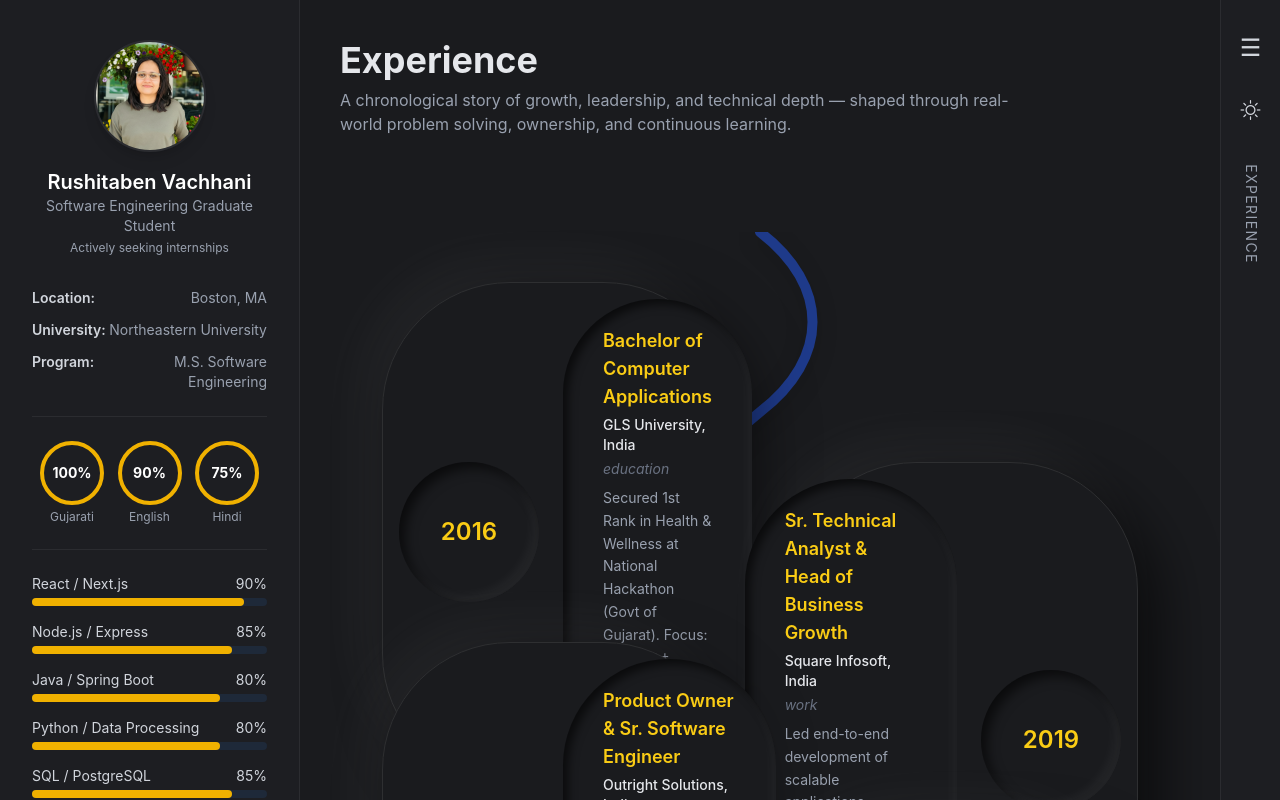
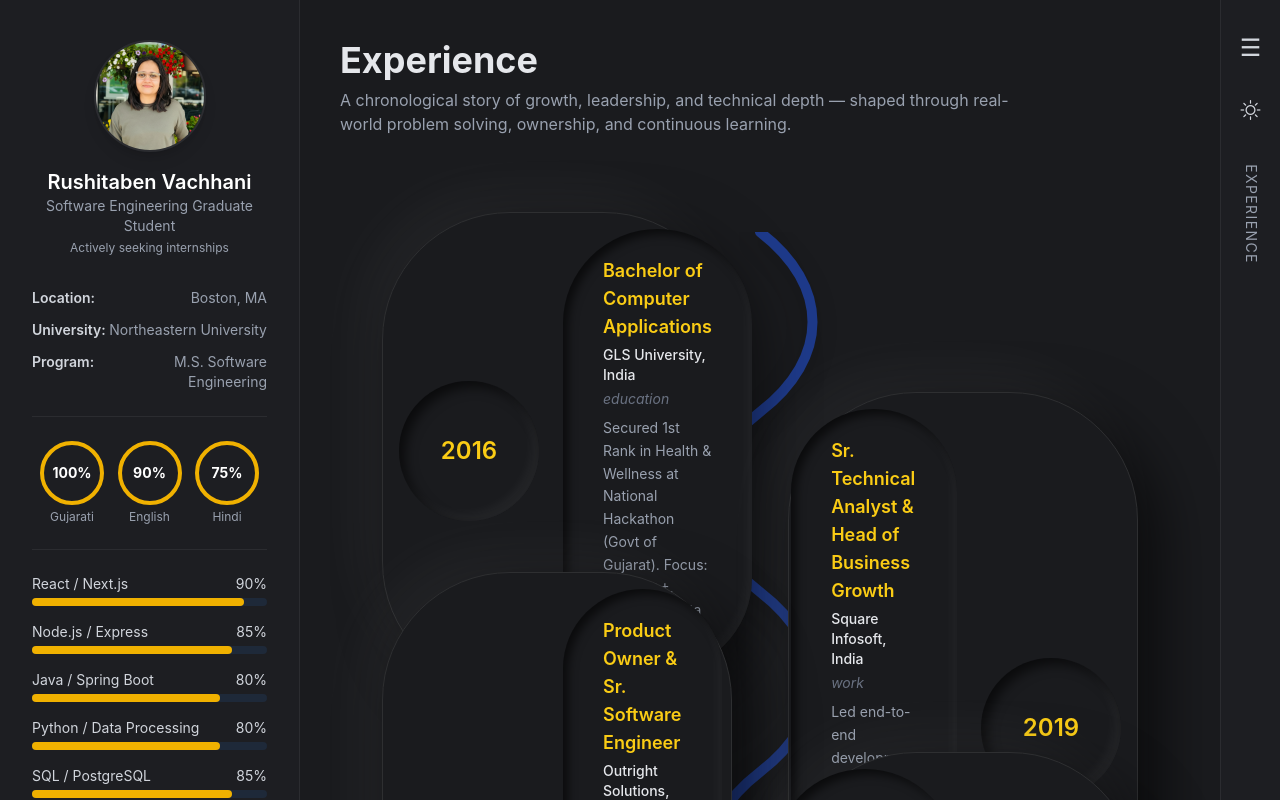
Before and after one commit to rushita-vachhani/resume, a Next.js app in the folder portfolio/: page /experience in a window 1280 px wide. Built offline with nearby package versions, Linux system fonts and the light colour scheme.

Commit message:
Update ExperienceTimeline positioning and refine experience descriptions for clarity and consistency

```diff
--- a/portfolio/src/app/components/experience/ExperienceTimeline.tsx
+++ b/portfolio/src/app/components/experience/ExperienceTimeline.tsx
@@ -161,7 +161,7 @@ export default function ExperienceTimeline() {
             key={`${item.year}-${index}`}
             className="absolute w-1/2"
             style={{
-              top: `${index * ROW_HEIGHT + 50}px`,
+              top: `${index * ROW_HEIGHT - 20}px`,
               left: side === "left" ? "5%" : "45%",
               paddingRight: side === "left" ? "70px" : undefined,
               paddingLeft: side === "right" ? "70px" : undefined,
--- a/portfolio/src/data/experience.ts
+++ b/portfolio/src/data/experience.ts
@@ -15,7 +15,7 @@ export const experienceData: ExperienceItem[] = [
     title: "Bachelor of Computer Applications",
     company: "GLS University, India",
     context: "Gold Medalist | Hackathon Winner",
-    description: "Secured 1st Rank in Health & Wellness at National Hackathon (Govt of Gujarat). Focus: OOP, C++, Java, and Data Structures[cite: 2, 4, 5, 25].",
+    description: "Secured 1st Rank in Health & Wellness at National Hackathon (Govt of Gujarat). Focus: OOP, C++, Java, and Data Structures",
     type: "education"
   },
   {
@@ -23,7 +23,7 @@ export const experienceData: ExperienceItem[] = [
     title: "Sr. Technical Analyst & Head of Business Growth",
     company: "Square Infosoft, India",
     context: "Enterprise Web & Mobile Platforms",
-    description: "Led end-to-end development of scalable applications. [cite_start]Managed CI/CD pipelines, UI/UX consistency, and RESTful API design using Java and SwiftUI[cite: 26, 27, 28].",
+    description: "Led end-to-end development of scalable applications. Managed CI/CD pipelines, UI/UX consistency, and RESTful API design using Java & SwiftUI.",
     type: "work"
   },
   {
@@ -31,7 +31,7 @@ export const experienceData: ExperienceItem[] = [
     title: "Product Owner & Sr. Software Engineer",
     company: "Outright Solutions, India",
     context: "(JOTS360) HIPAA-compliant Healthcare App",
-    description: "Owned product roadmap. [cite_start]Designed scalable backend architecture and real-time data pipelines using Advanced React, Node.js, and Express[cite: 7, 8].",
+    description: "Owned product roadmap. Designed scalable backend architecture & real-time data pipelines using React, Node.js, Express.",
     type: "work"
   },
   {
@@ -39,7 +39,7 @@ export const experienceData: ExperienceItem[] = [
     title: "Master’s Student – Computer Software Engineering",
     company: "Northeastern University, Boston, MA",
     context: "Expected Graduation: 2027",
-    description: "Focused on System Design, Algorithms, and Cloud Computing. [cite_start]Building data-intensive applications and scalable architectures[cite: 29, 30, 31, 32].",
+    description: "Focused on System Design, Algorithms, and Cloud Computing. Building data-intensive applications and scalable architectures.",
     type: "education"
   },
   {
@@ -47,7 +47,7 @@ export const experienceData: ExperienceItem[] = [
     title: "Co-op: Software Engineer Intern",
     company: "Fortune 500 Company (Goal)",
     context: "Cloud/SaaS Platforms",
-    description: "Targeting roles developing scalable cloud platforms and microservices architecture using AWS Lambda and React.js[cite: 14, 15, 16, 17].",
+    description: "Targeting roles developing scalable cloud platforms and microservices architecture using AWS Lambda and React.js.",
     type: "goal"
   },
   {
@@ -55,7 +55,7 @@ export const experienceData: ExperienceItem[] = [
     title: "Software Engineer II (Full-time)",
     company: "Fortune 500 SaaS Product Company (Goal)",
     context: "Enterprise Software Solutions",
-    description: "Building Data Analytics platforms and leading technical implementation of CI/CD and Containerization (Docker/Kubernetes)[cite: 33, 34, 35].",
+    description: "Building Data Analytics platforms and leading technical implementation of CI/CD and Containerization (Docker/Kubernetes).",
     type: "goal"
   },
   {
@@ -63,7 +63,7 @@ export const experienceData: ExperienceItem[] = [
     title: "Product Manager / Sr. Architect",
     company: "Established Tech Organization (Goal)",
     context: "Healthcare Technology",
-    description: "Leading large SaaS projects integrating AI analytics for medical diagnostics. [cite_start]Strategic planning and architectural vision[cite: 20, 21, 23].",
+    description: "Leading large SaaS projects integrating AI analytics for medical diagnostics. Strategic planning and architectural vision.",
     type: "goal"
   },
   {
@@ -71,7 +71,7 @@ export const experienceData: ExperienceItem[] = [
     title: "VP of Engineering / CTO",
     company: "Global Tech Organization (Goal)",
     context: "Executive Leadership",
-    description: "Defining technical strategy, overseeing engineering organizations, and driving innovation leadership and ethical AI[cite: 36, 37].",
-    type: "goal"
+    description: "Defining technical strategy, overseeing engineering organizations, and driving innovation leadership and ethical AI.",
+    type: undefined
   },
 ];
```
